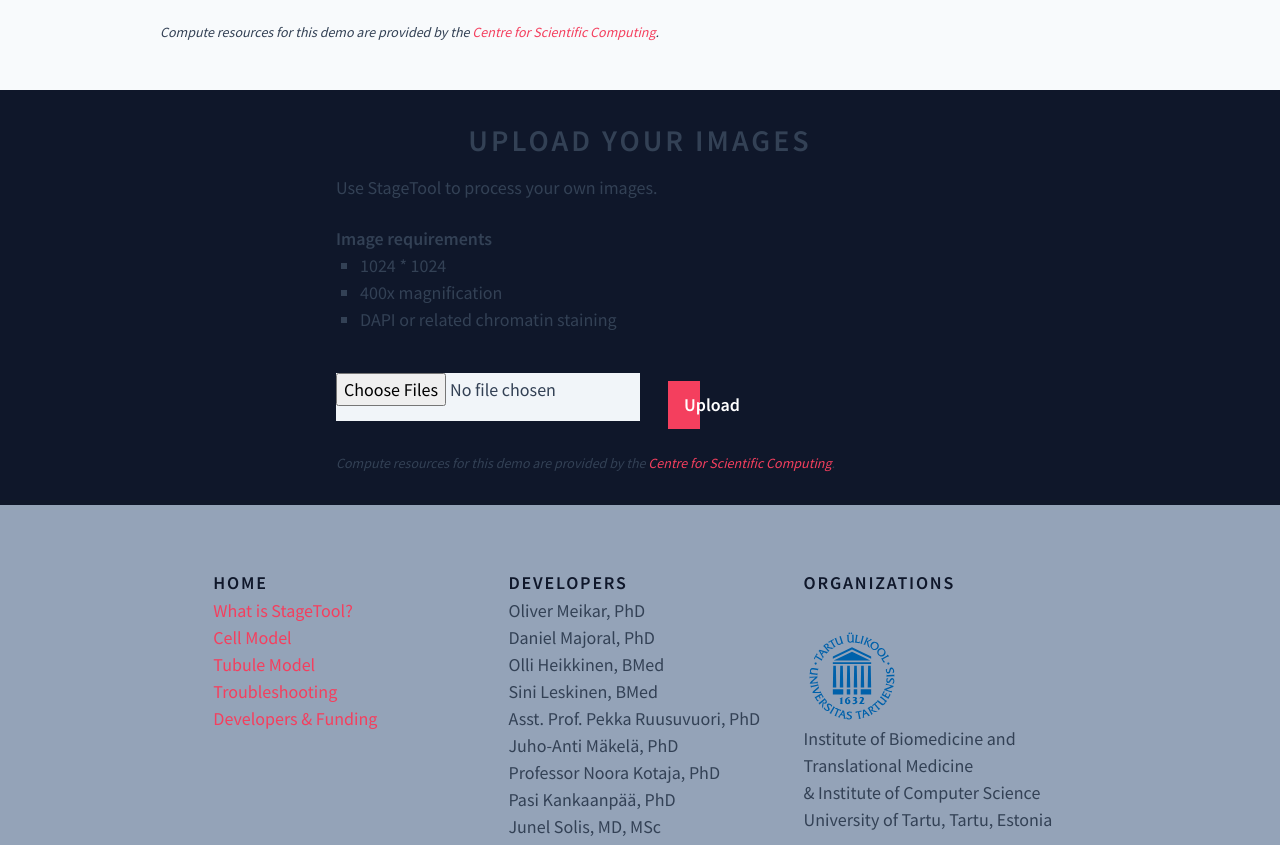
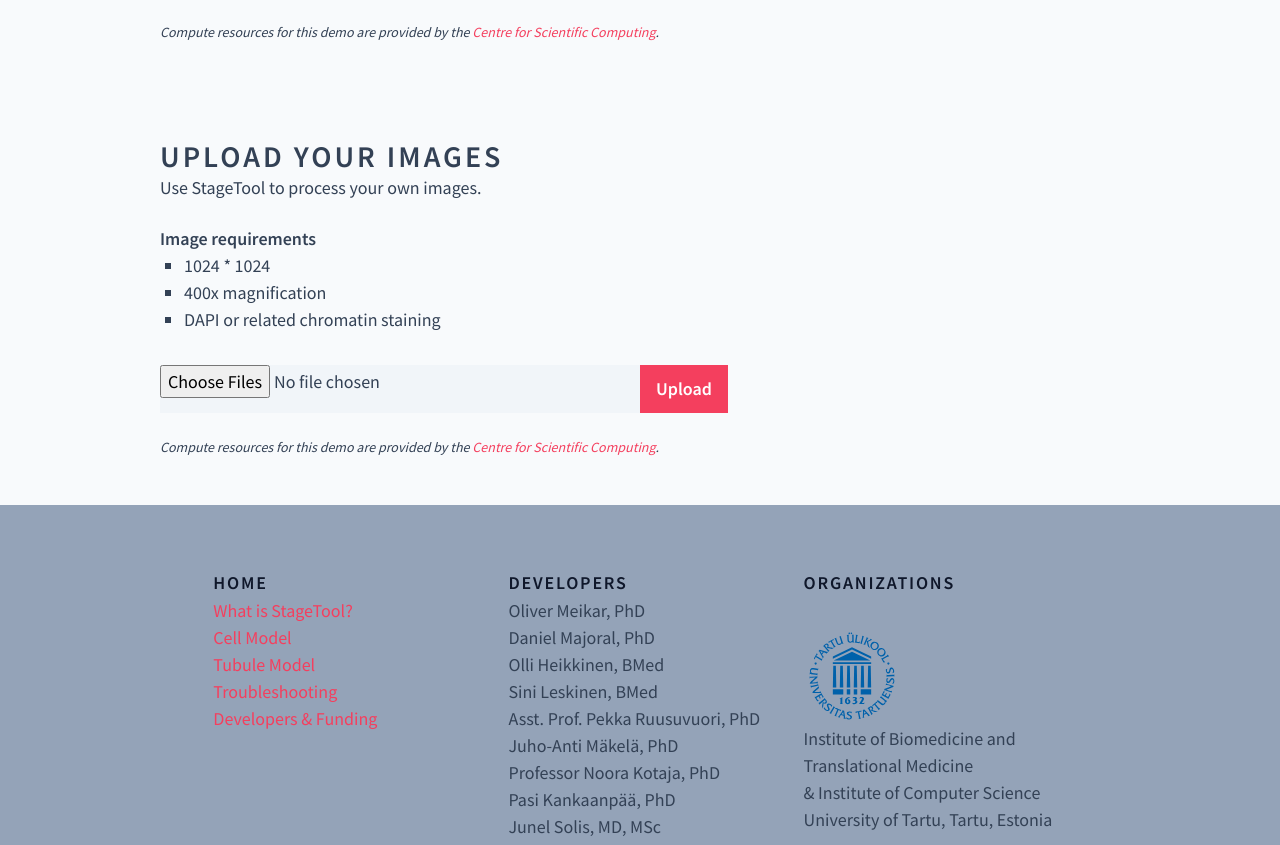
Before and after one commit to Turku-BioImaging/stagetool-ui, a Vue app: page / in a window 1280 px wide. Shown: the part 2792-3637 px from the top of the page. Built offline with nearby package versions, Linux system fonts and the light colour scheme.

Commit message:
cleanup old code from home view

```diff
--- a/src/views/HomeView.vue
+++ b/src/views/HomeView.vue
@@ -27,7 +27,6 @@ onMounted(async () => {
     }
   }
 })
-
 </script>
 
 <script lang="ts">
@@ -65,27 +64,6 @@ export default {
 div.home-view {
   @apply flex flex-col justify-center;
 
-  section.upload-container {
-    @apply bg-slate-900 p-8;
-    h2 {
-      @apply text-2xl mb-4 text-center;
-    }
-
-    input {
-      @apply bg-slate-600 w-full;
-    }
-
-    button {
-      @apply text-center font-semibold bg-cyan-400 text-white w-1/3 p-2 mt-4;
-    }
-
-    @screen lg {
-      & > div {
-        @apply w-2/3 mx-auto;
-      }
-    }
-  }
-
   div.info-div {
     @apply mt-6;
 
```
Also changed, not shown: src/components/SampleImageGrid.vue (+0 -9 lines).
